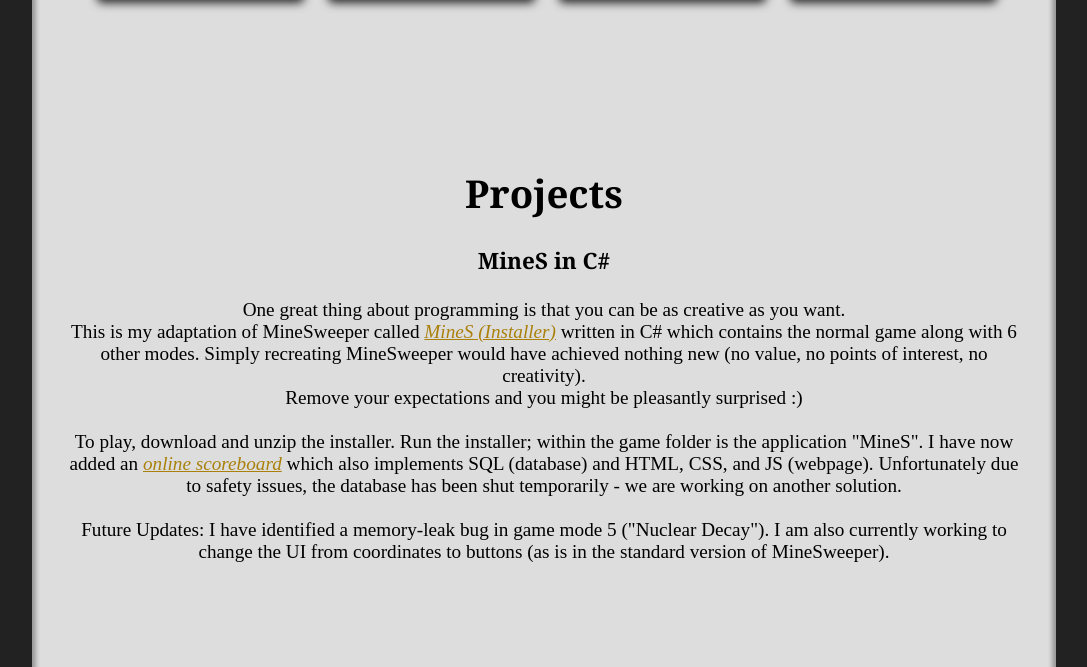
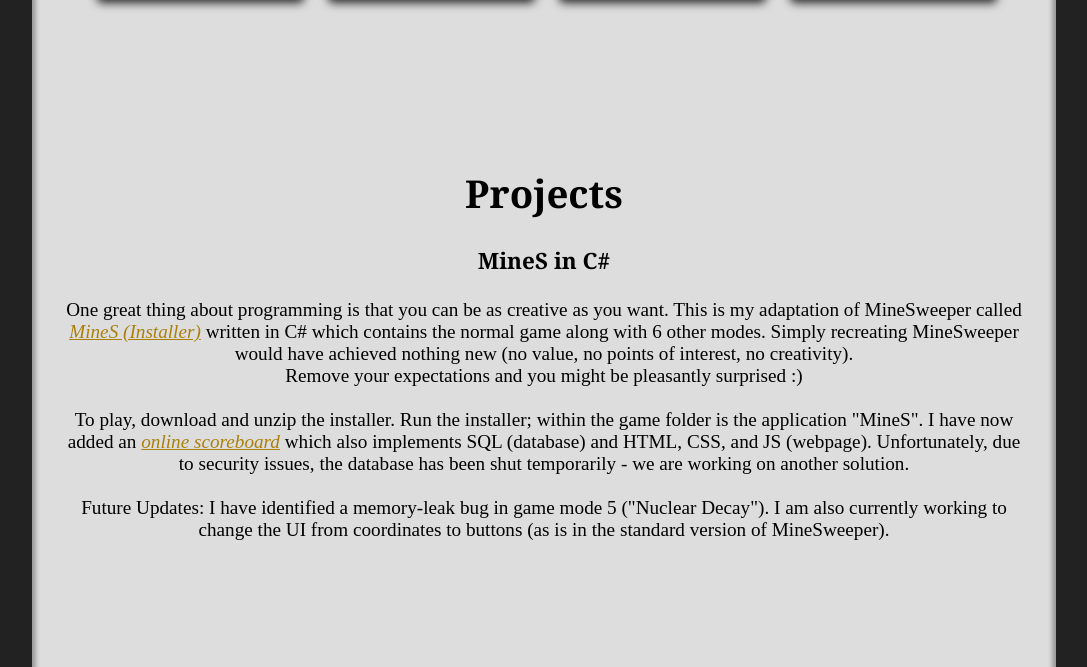
Before and after one commit to Kush-Kotecha/Kush-Kotecha.github.io, a plain HTML site: page index.html in a window 1280 px wide. Shown: the part 2080-2747 px from the top of the page, without its empty margins (96-1183 px from the left). Drawn offline with Linux system fonts and the light colour scheme; a web font is replaced by a local one.

Commit message:
SQL down

```diff
--- a/index.html
+++ b/index.html
@@ -128,11 +128,11 @@
 	<h1>Projects</h1>
 	<h3>MineS in C#</h3>
 	<p>One great thing about programming is that you can be as creative as you want.
-	<br>This is my adaptation of MineSweeper called <a id="li5" class="lin" href="docs/MineS Installer.zip">MineS (Installer)</a> written in C# which contains the normal game along with 6 other modes.
+	This is my adaptation of MineSweeper called <a id="li5" class="lin" href="docs/MineS Installer.zip">MineS (Installer)</a> written in C# which contains the normal game along with 6 other modes.
 	Simply recreating MineSweeper would have achieved nothing new (no value, no points of interest, no creativity).
 	<br>Remove your expectations and you might be pleasantly surprised :)
 	<br><br>To play, download and unzip the installer. Run the installer; within the game folder is the application "MineS".
-	I have now added an <a href="https://kush-kotecha.github.io/MineS/" class="lin" target="_blank">online scoreboard</a> which also implements SQL (database) and HTML, CSS, and JS (webpage). Unfortunately due to safety issues, the database has been shut temporarily - we are working on another solution.
+	I have now added an <a href="https://kush-kotecha.github.io/MineS/" class="lin" target="_blank">online scoreboard</a> which also implements SQL (database) and HTML, CSS, and JS (webpage). Unfortunately, due to security issues, the database has been shut temporarily - we are working on another solution.
 	<br><br>Future Updates: I have identified a memory-leak bug in game mode 5 ("Nuclear Decay"). I am also currently working to change the UI from coordinates to buttons (as is in the standard version of MineSweeper).</p>
 	<br><br id="ma"><br><br>
 	<h3>PBR in Matlab</h3>
```
